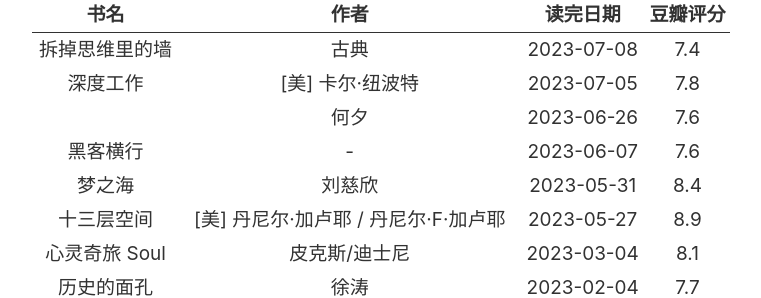
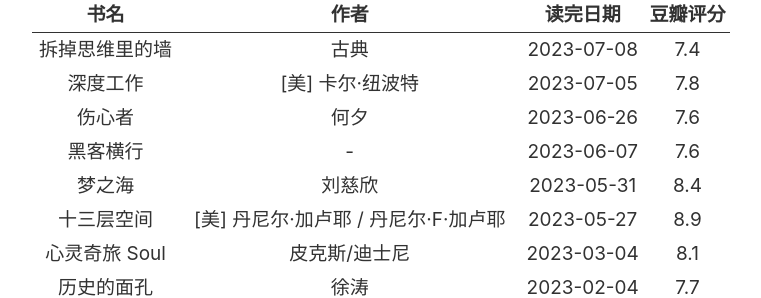
Before and after one commit to SWHL/SWHL.github.io, a Jekyll site: the page built from _pages/books.md, in a window 1280 px wide and 900 px high. Shown: the part 336-634 px from the top of the window, without its empty margins (259-1020 px from the left). Built offline with Jekyll 4.4.1, drawn with Linux system fonts in a browser that asks for light colours.

Commit message:
Update books.md

```diff
--- a/_pages/books.md
+++ b/_pages/books.md
@@ -29,7 +29,7 @@ image: "./images/pages/books.jpg"
     　　　　　<td>7.8</td>
     　　</tr>
     　　<tr>
-    　　　　　<td><a href="https://book.douban.com/subject/26590999/" target="_blank"></a></td>
+    　　　　　<td><a href="https://book.douban.com/subject/26590999/" target="_blank">伤心者</a></td>
     　　　　　<td>何夕</td>
     　　　　　<td>2023-06-26</td>
     　　　　　<td>7.6</td>
```
